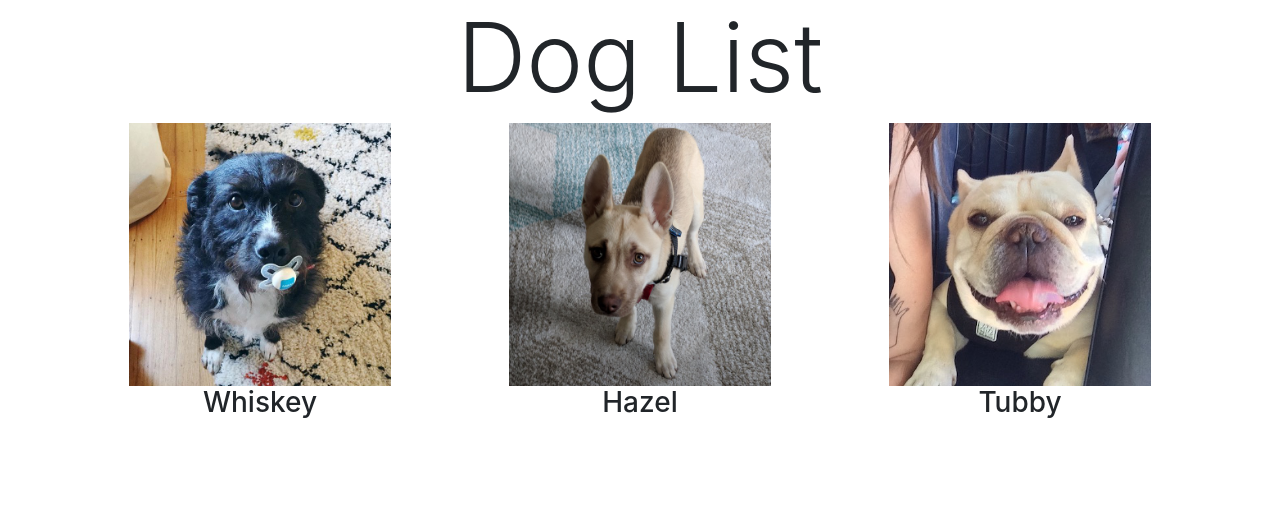
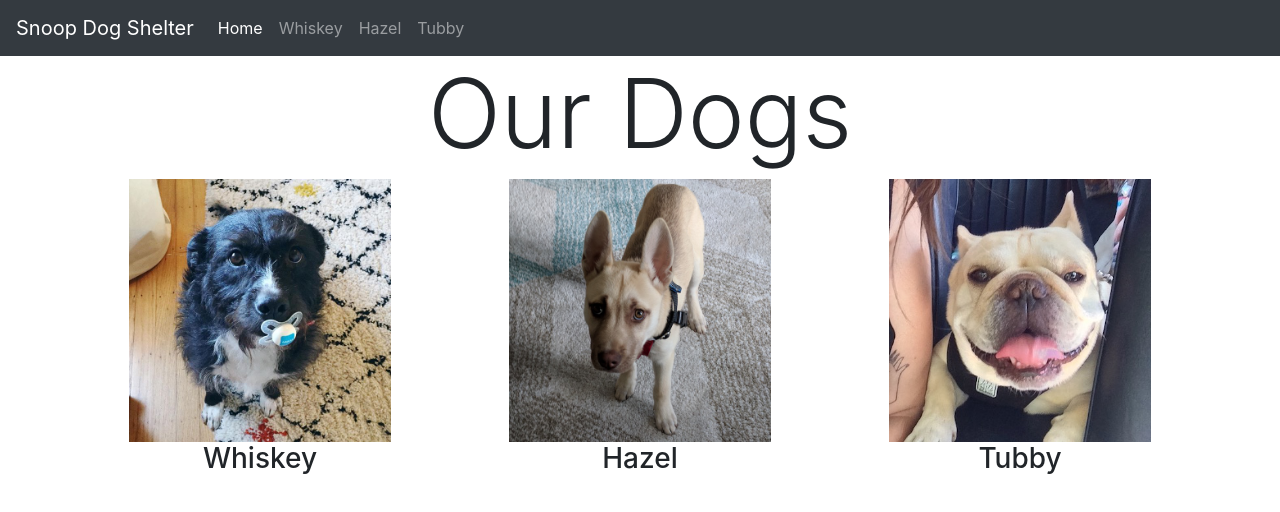
Before and after one commit to liviupreda/react-dog-finder, a React (Create React App) app: page /dogs in a window 1280 px wide. Shown: the top 512 px of the page. Built offline with nearby package versions, Linux system fonts and the light colour scheme.

Commit message:
add navbar on top

```diff
--- a/src/App.js
+++ b/src/App.js
@@ -1,6 +1,7 @@
 import React, { Component } from "react";
 import DogList from "./DogList";
 import DogDetails from "./DogDetails";
+import Navbar from "./Navbar";
 import { Switch, Route } from "react-router-dom";
 import whiskey from "./images/whiskey.jpg";
 import hazel from "./images/hazel.jpg";
@@ -51,6 +52,8 @@
       return <DogDetails {...props} dog={curDog} />;
     };
     return (
+      <div>
+        <Navbar dogs={this.props.dogs} />
         <Switch>
           <Route
             exact
@@ -59,6 +62,7 @@
           />
           <Route exact path="/dogs/:name" render={getDog} />
         </Switch>
+      </div>
     );
   }
 }
--- a/src/DogList.js
+++ b/src/DogList.js
@@ -5,7 +5,7 @@
   render() {
     return (
       <div className="DogList">
-        <h1 className="display-1 text-center">Dog List</h1>
+        <h1 className="display-1 text-center">Our Dogs</h1>
         <div className="container">
           <div className="row">
             {this.props.dogs.map(d => (
--- /dev/null
+++ b/src/Navbar.js
@@ -0,0 +1,49 @@
+import React, { Component } from "react";
+import { NavLink, Link } from "react-router-dom";
+
+class Navbar extends Component {
+  render() {
+    const dogLinks = this.props.dogs.map(dog => (
+      <li className="nav-item" key={dog.name}>
+        <NavLink
+          exact
+          to={`/dogs/${dog.name.toLowerCase()}`}
+          className="nav-link"
+        >
+          {dog.name}
+        </NavLink>
+      </li>
+    ));
+    return (
+      <nav className="navbar navbar-expand-lg navbar-dark bg-dark">
+        <Link to="/dogs" className="navbar-brand">
+          Snoop Dog Shelter
+        </Link>
+
+        <button
+          className="navbar-toggler"
+          type="button"
+          data-toggle="collapse"
+          data-target="#navbarNav"
+          aria-controls="navbarNav"
+          aria-expanded="false"
+          aria-label="Toggle navigation"
+        >
+          <span className="navbar-toggler-icon" />
+        </button>
+        <div className="collapse navbar-collapse" id="navbarNav">
+          <ul className="navbar-nav">
+            <li className="nav-item">
+              <NavLink exact to="/dogs" className="nav-link">
+                Home
+              </NavLink>
+            </li>
+            {dogLinks}
+          </ul>
+        </div>
+      </nav>
+    );
+  }
+}
+
+export default Navbar;
```
Also changed, not shown: src/Navbar.css (added). Lines whose indentation alone changed are shown as unchanged.
